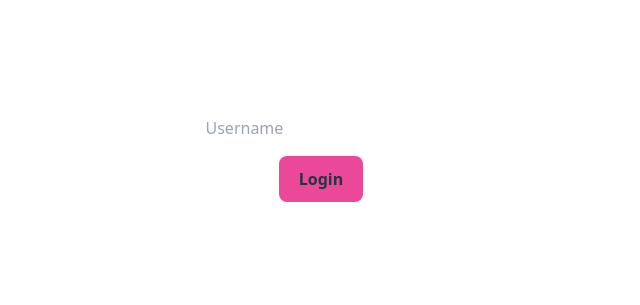
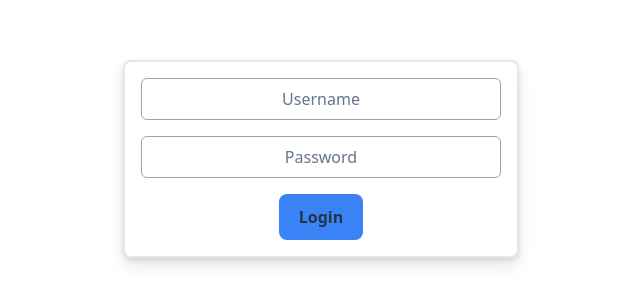
Before and after one commit to villegasli-y/Tomeiro, a React (Vite) app: page / in a window 1280 px wide. Shown: the part 241-546 px from the top of the page, without its empty margins (319-959 px from the left). Built offline with nearby package versions, Linux system fonts and the light colour scheme.

Commit message:
feat: cardComponent and fix: styles for input component

```diff
--- a/src/App.tsx
+++ b/src/App.tsx
@@ -1,24 +1,33 @@
 import './App.css'
 import InputComponent from './components/inputComponent'
 import ButtonComponent from './components/buttonComponent';
+import CardComponent from './components/cardComponent';
 import { useState } from 'react';
 
 function App() {
   const [userName, setUserName] = useState("");
+  const [password, setPassword] = useState("");
 
   return (
     <>
       <div>
+        <CardComponent>
+          <div className='flex flex-col gap-4'>
             <InputComponent
               value={userName}
               placeholder={"Username"}
               onChange={(e) => setUserName(e.target.value)}
             />
-        <div className='mt-[16px]'>
-        <ButtonComponent title="Login" onClick={() => {}}
-          className='bg-pink-500'
+            <InputComponent
+              value={password}
+              placeholder={"Password"}
+              onChange={(e) => setPassword(e.target.value)}
             />
           </div>
+          <div className='mt-[16px]'>
+            <ButtonComponent title="Login" onClick={() => { }} />
+          </div>
+        </CardComponent>
       </div>
     </>
   )
--- /dev/null
+++ b/src/components/cardComponent.tsx
@@ -0,0 +1,16 @@
+import type { ReactNode } from "react";
+
+type Props = {
+    children: ReactNode;
+}
+
+export default function CardComponent({ children }: Props) {
+
+    return (
+        <>
+            <div className="bg-white border-2 w-[396px] h-full rounded-lg p-4 " style={{boxShadow: '0 2px 4px #0000001a, 0 8px 16px #0000001a' }}>
+                {children}
+            </div>
+        </>
+    )
+}
--- a/src/components/inputComponent.tsx
+++ b/src/components/inputComponent.tsx
@@ -11,7 +11,7 @@ export default function InputComponent({
 }: Props) {
     return (
         <div>
-            <input type="text" className="rounded-md" placeholder={placeholder}
+            <input type="text" className="w-full px-4 py-2 border bg-white text-black border-gray-400 rounded-md focus:outline-none focus:ring-2 focus:ring-blue-500 focus:border-transparent placeholder:text-center placeholder:text-slate-500" placeholder={placeholder}
                 value={value} onChange={onChange} />
         </div>
     )
--- a/src/index.css
+++ b/src/index.css
@@ -9,7 +9,7 @@
 
   color-scheme: light dark;
   color: rgba(255, 255, 255, 0.87);
-  background-color: #242424;
+  background-color: #f2f4f7;
 
   font-synthesis: none;
   text-rendering: optimizeLegibility;
```
Lines whose indentation alone changed are shown as unchanged.
